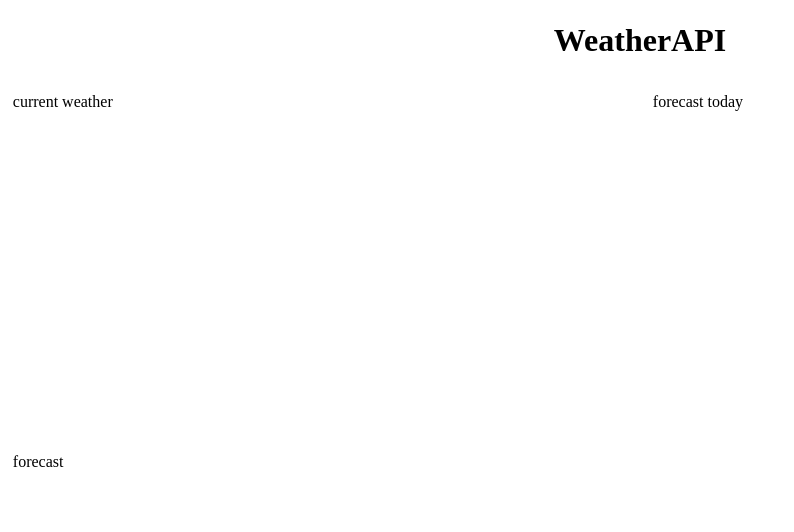
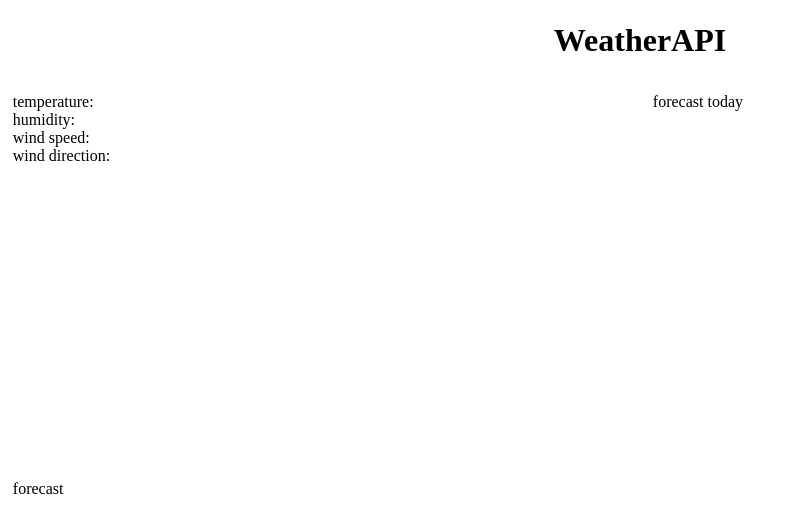
Before and after one commit to spielmeisterg/02_WeatherApp, a plain HTML site: page index.html in a window 1280 px wide. Shown: the whole page, without its empty margins (0-794 px from the left). Drawn offline with Linux system fonts and the light colour scheme.

Commit message:
starting js

```diff
--- a/index.html
+++ b/index.html
@@ -12,7 +12,10 @@
     </header>
     <div id="container">
         <div id="current">
-            <p>current weather</p>
+            <p>temperature: <span id="current_temperature"></span></p>
+            <p>humidity: <span id="current_humidity"></span></p>
+            <p>wind speed: <span id="current_windSpeed"></span></p>
+            <p>wind direction: <span id="current_windDirection"></span></p>
         </div>
         <div id="today">
             <p>forecast today</p>
--- a/script/script.js
+++ b/script/script.js
@@ -0,0 +1,8 @@
+"use strict"
+const current = {
+    currentTemp: document.getElementById("current_temperature"),
+    currentHumidity: document.getElementById("humidity"),
+    currentWindSpeed: document.getElementById("current_windSpeed"),
+    currentWindDirection: document.getElementById("current_windDirection"),
+}
+console.log(current);
--- a/style/style.css
+++ b/style/style.css
@@ -21,8 +21,9 @@ header > h1 {
 #container > div {
     width: 48%;
     height: auto;
+    flex-grow: 1;
     margin: 1%;
-    flex-grow: 1;
+    /* border: 1px solid black; */
 }
 .double{
     flex-grow: 2;
```
